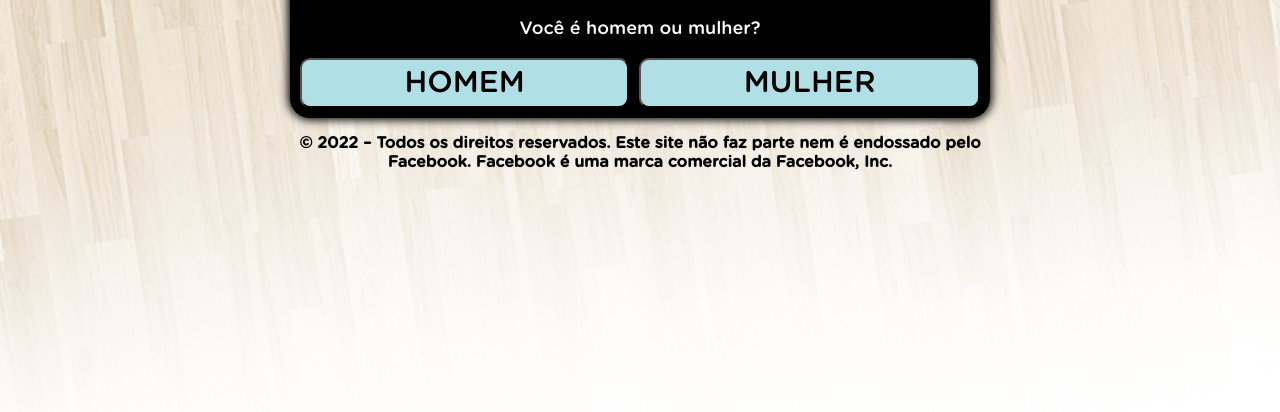
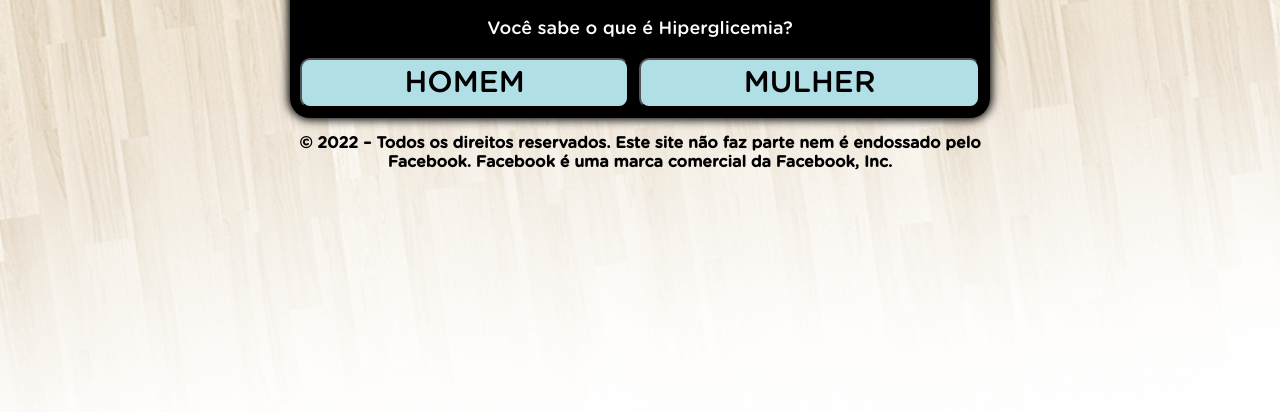
Before and after one commit to Deti8/suelimarcelo.site, a plain HTML site: page index.html in a window 1280 px wide. Shown: the part 342-754 px from the top of the page. Drawn offline with Linux system fonts and the light colour scheme.

Commit message:
Update index.html

```diff
--- a/index.html
+++ b/index.html
@@ -101,7 +101,7 @@
 <div id="primeira">
 <div class="question">
 <h1>Pergunta 1</h1>
-<p>Você é homem ou mulher?</p>
+<p>Você sabe o que é Hiperglicemia?</p>
 </div>
 <div class="answer">
 <button class="btn" onclick="segunda()">HOMEM</button>
```
